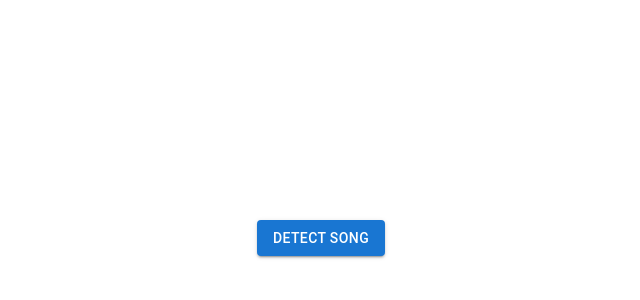
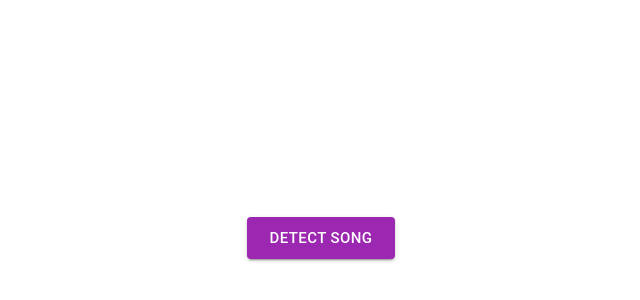
Before and after one commit to sharp0111/idm-ui, a Next.js app: page / in a window 1280 px wide. Shown: the part 162-462 px from the top of the page, without its empty margins (319-959 px from the left). Built offline with nearby package versions, Linux system fonts and the light colour scheme.

Commit message:
Add size, container enclosing the button

```diff
--- /dev/null
+++ b/components/button/button.module.scss
@@ -0,0 +1,3 @@
+.container {
+  margin: 40px;
+}
--- a/components/button/button.tsx
+++ b/components/button/button.tsx
@@ -1,10 +1,14 @@
 import React, { ReactNode } from 'react'
 import { Button as MuiButton, ButtonProps as MuiButtonProps} from '@mui/material';
+
+import styles from './button.module.scss'
 
 type ButtonProps = MuiButtonProps;
 
 export const Button = (props: ButtonProps) => {
   return (
-    <MuiButton {...props} />
+    <div className={styles.container}>
+      <MuiButton {...props} />
+    </div>
   )
 }
--- a/pages/song/song.tsx
+++ b/pages/song/song.tsx
@@ -7,7 +7,7 @@ import { MSG_BUTTON } from './messages'
 export const Song = () => {
   return (
     <div className={styles.main}>
-      <Button variant="contained">{MSG_BUTTON}</Button>
+      <Button color="secondary" variant="contained" size="large">{MSG_BUTTON}</Button>
   </div>
   )
 }
```
